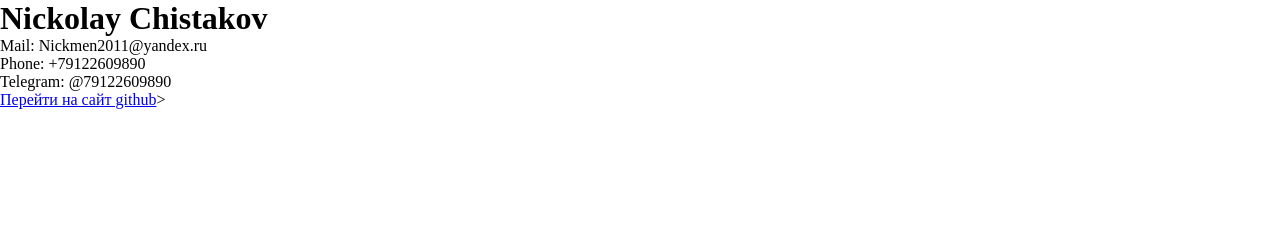
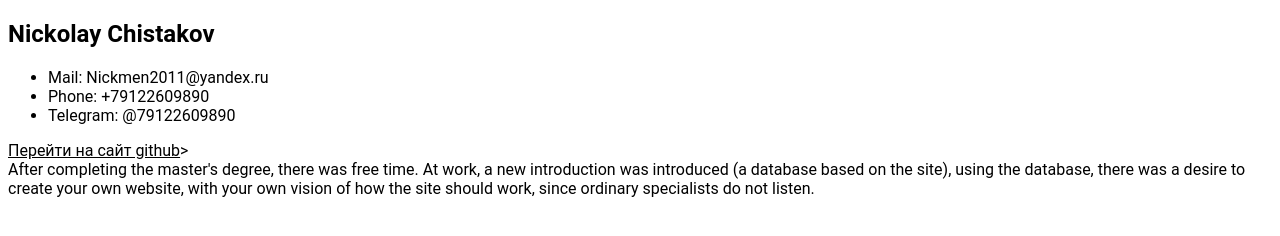
Before and after one commit to nickmen7/TEST-rsschool-cv, a plain HTML site: page index.html in a window 1280 px wide. Drawn offline with Linux system fonts and the light colour scheme.

Commit message:
feat:fix css

```diff
--- a/index.html
+++ b/index.html
@@ -8,8 +8,8 @@
     <title>Nickolay Chistakov CV</title>
 </head>
 <body>
-    <div class="CV"
-        <section>
+        <div class="CV">
+    <section>
         <h1>Nickolay Chistakov</h1>
 
         <div class="contacts">
@@ -19,11 +19,15 @@
                     <li>Mail: Nickmen2011@yandex.ru</li>
                     <li>Phone: +79122609890</li>
                     <li>Telegram: @79122609890</li>
-                  </ul>
+                </ul>
                   <div class="contacts_value"></div>
                     <a href="https://github.com/nickmen7">Перейти на сайт github</a>>
-
-
+            </div>
+        </div>
+        <div class="description">
+            After completing the master's degree, there was free time. At work, a new introduction was introduced (a database based on the site), using the database, there was a desire to create your own website, with your own vision of how the site should work, since ordinary specialists do not listen.
+        </div>
+    </div>
     </section>
-    </body>
+</body>
 </html>
--- a/style.css
+++ b/style.css
@@ -1,11 +1,10 @@
-*{
-  margin: 0;
-  padding: 0;
+:root {
+  --primary-color: #f5290e;
+  --secondary-color: rgb(0, 0, 0);
 }
-.text-block {
-    background-color: rgb(255, 153, 0);
-    display: block;
-    width: 125px;
-    height: 19px;
-    overflow: hidden;
+html {
+  font-family: Roboto, sans-serif;
+  }
+* {
+  color: var(--secondary-color);
 }
```
